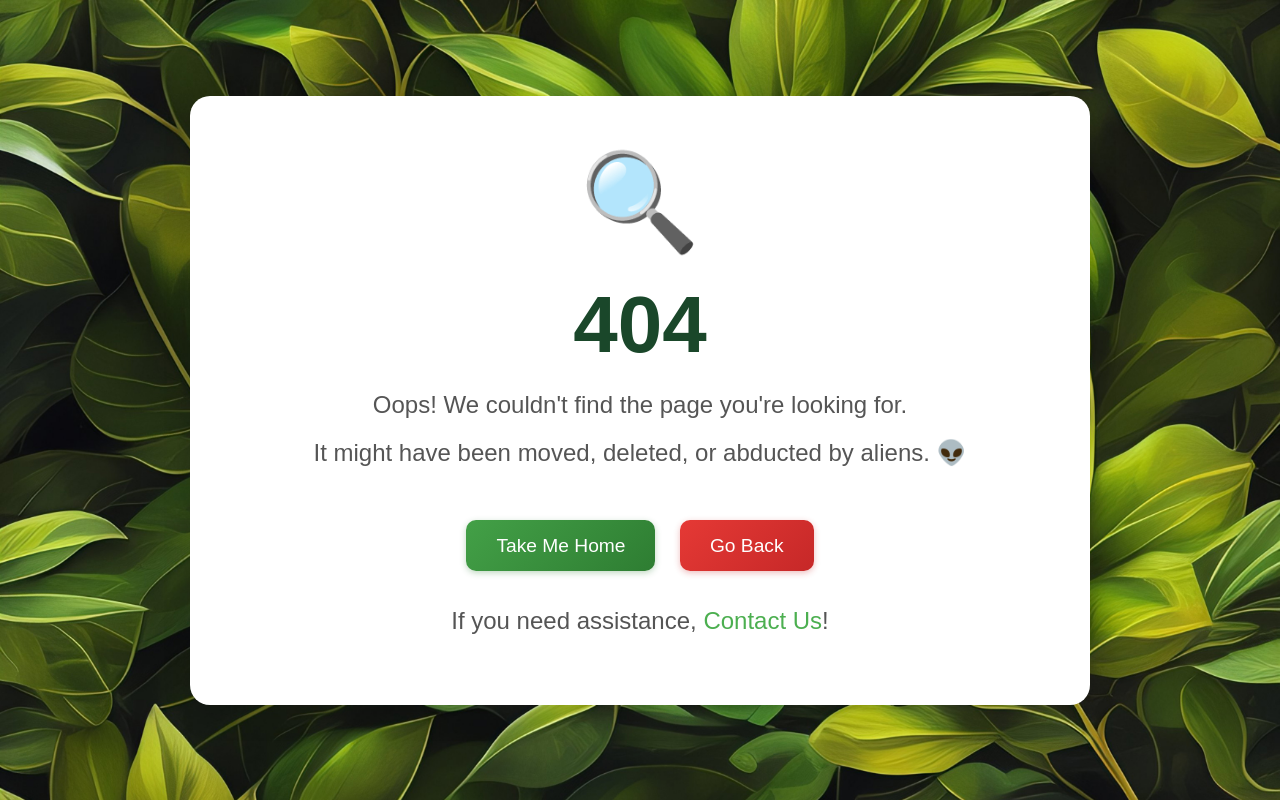
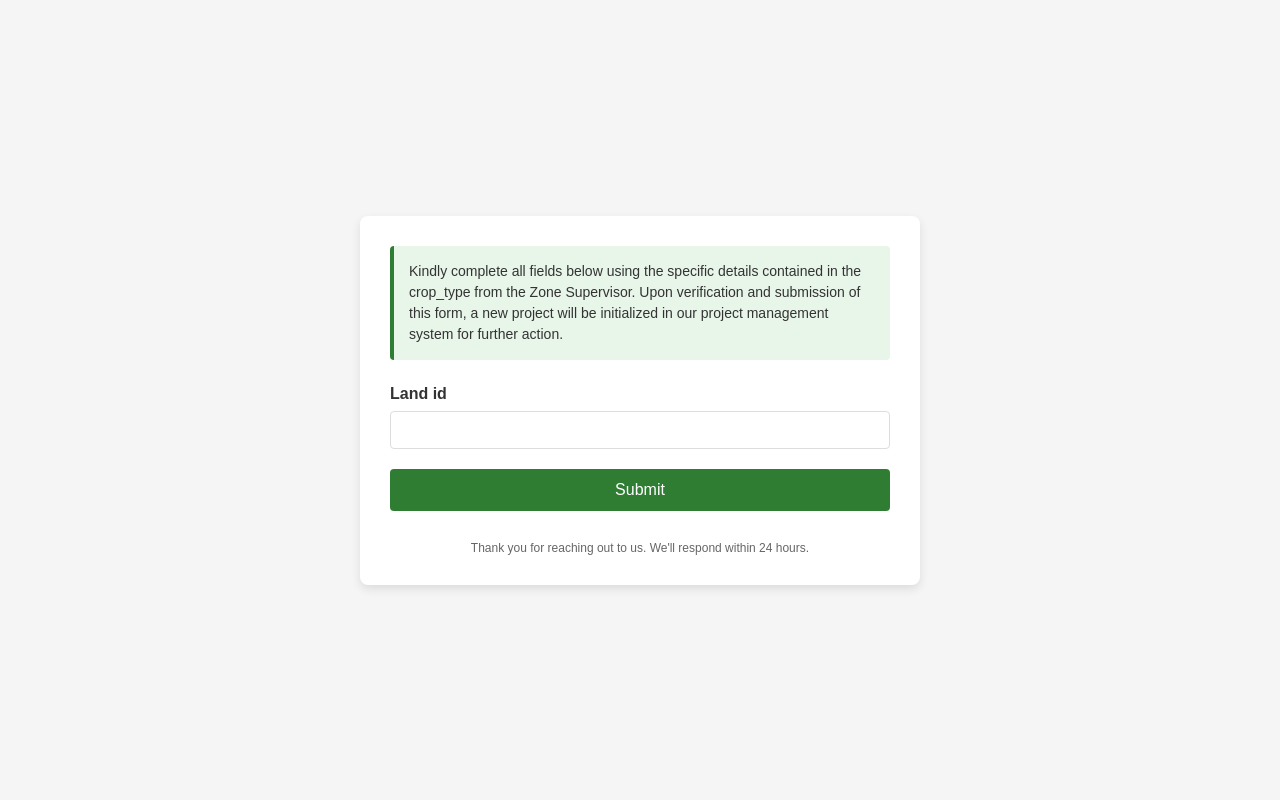
Before and after one commit to rashmipathinayaka/Green-Lease, a PHP site: page /Green-lease/admin/initialize_project in a window 1280 px wide. Run offline with PHP 8.4, Linux system fonts and the light colour scheme.

Commit message:
created project initialization

```diff
--- /dev/null
+++ b/app/controllers/Admin/Initialize_project.php
@@ -0,0 +1,48 @@
+<?php
+class Initialize_project {
+    use Controller;
+    private $project;
+
+    public function __construct() {
+        $this->project = new RProject;
+    }
+
+    public function index() {
+        $showBigForm = false;
+        $landInfo = null;
+        $supinfo = null;
+
+        if ($_SERVER['REQUEST_METHOD'] === 'POST') {
+            $formdata = [
+                'land_id' => $_POST['land_id'] ?? null,
+                'crop_type' => $_POST['crop_type'] ?? null,
+                'duration' => $_POST['duration'] ?? null,
+                'supervisor_id' => $_POST['supervisor_id'] ?? null,
+                'status' => 'ongoing',
+                'start_date' => date('Y-m-d H:i:s'),
+            ];
+
+            // If only land_id is posted (first form)
+            if (!isset($_POST['crop_type'])) {
+                $landInfo = $this->project->getforminfo($formdata['land_id']);
+                $supinfo = $this->project->getsupinfo($formdata['land_id']);
+                $showBigForm = true;
+            } else {
+                // Full form submitted, initialize project
+                if ($this->project->initializeproject($formdata)) {
+                    $_SESSION['success_message'] = "Project initialized successfully!";
+                    header('Location: ' . URLROOT . '/admin/initialize_project');
+                    exit;
+                }
+            }
+        }
+
+        $this->view('admin/initialize_project', [
+            'showBigForm' => $showBigForm,
+            'landInfo' => $landInfo,
+            'supinfo' => $supinfo,
+        ]);
+    }
+
+
+}
--- a/app/models/RProject.php
+++ b/app/models/RProject.php
@@ -13,6 +13,8 @@ class RProject
        'duration',
        'status',
        'end_date',
+       'start_date',
+         'crop_type',
     ];
 
     // Method to count the number of projects for a given supervisor
@@ -89,5 +91,40 @@ $this->query($query,$data);
 
 }
 
+//admin initilaize project
+
+public function initializeproject($formdata){
+    $query="INSERT INTO project (land_id,crop_type,duration,status,start_date,supervisor_id) VALUES (:land_id,:crop_type,:duration,:status,:start_date,:supervisor_id)";
+
+
+
+   return  $this->query($query,$formdata);
+}
+
+
+public function getforminfo($land_id){
+    $query="SELECT * FROM land WHERE id=:land_id";
+    $data=[
+        'land_id'=>$land_id
+    ];
+    $result=$this->query($query,$data);
+    return $result ? $result[0] : null;  // return single land details
 
 }
+
+
+
+public function getsupinfo($land_id){
+    $query="SELECT * FROM site_visit WHERE id=:land_id";
+    $data=[
+        'land_id'=>$land_id
+    ];
+    $result=$this->query($query,$data);
+    return $result ? $result[0] : null;  // return single land details
+
+}
+
+
+
+
+}
--- /dev/null
+++ b/app/views/admin/initialize_project.view.php
@@ -0,0 +1,87 @@
+<!DOCTYPE html>
+<html lang="en">
+
+<head>
+    <meta charset="UTF-8">
+    <meta name="viewport" content="width=device-width, initial-scale=1.0">
+    <link rel="stylesheet" href="<?php echo URLROOT; ?>/assets/css/admin/project.css">
+
+    <title>Green & White Form</title>
+
+</head>
+
+<body>
+    <?php $showBigForm = $data['showBigForm'] ?? false; ?>
+
+    <div class="form-container">
+        <div class="info">
+            Kindly complete all fields below using the specific details contained in the crop_type
+            from the Zone Supervisor. Upon verification and submission of this form, a new project will be
+            initialized in our project management system for further action.</div>
+
+
+        <?php if (isset($_SESSION['success_message'])): ?>
+            <div class="message success-message"><?php echo $_SESSION['success_message'];
+                                                    unset($_SESSION['success_message']); ?></div>
+        <?php endif; ?>
+
+        <?php if (!empty($data['message'])): ?>
+            <div class="message error-message"><?php echo $data['message']; ?></div>
+        <?php endif; ?>
+
+        <h2></h2>
+
+        <?php if (!$showBigForm): ?>
+            <form action="<?= URLROOT ?>/Admin/initialize_project/" method="POST">
+                <div class="lil-form">
+                    <div class="form-group">
+                        <label for="land_id">Land id</label>
+                        <input type="number" id="land_id" name="land_id" required>
+                    </div>
+                    <button type="submit">Submit</button>
+                </div>
+            </form>
+        <?php endif; ?>
+
+
+        <?php if ($showBigForm): ?>
+            <div class="big-form">
+                <form action="<?= URLROOT ?>/Admin/initialize_project/" method="POST">
+                    <div class="form-group">
+                        <label for="crop_type">Crop type</label>
+                        <div class="note">preferred crop of the landowner: <?php echo htmlspecialchars($landInfo->crop_type); ?>
+                        </div>
+                        <input type="text" id="crop_type" name="crop_type" required>
+                    </div>
+
+                    <div class="form-group">
+                        <label for="duration">Duration of the project</label>
+                        <input type="number" id="duration" name="duration" required>
+                    </div>
+
+                    <div class="form-group">
+                        <label for="supervisor_id">Supervisor id</label>
+                        <div class="note">Supervisor assigned for the site visit: <?php echo htmlspecialchars($supinfo->supervisor_id); ?>
+
+                        <input type="number" id="supervisor_id" name="supervisor_id" required>
+                    </div>
+
+                    <div class="form-group">
+                        <label for="message">Your Message</label>
+                        <textarea id="message" name="message" rows="4"></textarea>
+                    </div>
+
+                    <button type="submit">Submit</button>
+                </form>
+            </div>
+        <?php endif; ?>
+
+        <div class="form-footer">
+            Thank you for reaching out to us. We'll respond within 24 hours.
+        </div>
+    </div>
+
+
+</body>
+
+</html>
--- a/app/views/admin/sidebar.php
+++ b/app/views/admin/sidebar.php
@@ -50,7 +50,10 @@
                 <a href="<?php echo URLROOT; ?>/Admin/Manage_land">Manage Lands</a>
             </li>
 
-
+            <li>
+                <img src="<?= URLROOT ?>/assets/images/leaf (3).png" alt="Green Lease Logo" class="menu-icon">
+                <a href="<?php echo URLROOT; ?>/Admin/Initialize_project">Initialize project</a>
+            </li>
 
             <li>
                 <img src="<?= URLROOT ?>/assets/images/leaf (3).png" alt="Green Lease Logo" class="menu-icon">
--- a/app/views/components/project.view.php
+++ b/app/views/components/project.view.php
@@ -237,6 +237,8 @@
                     </div>
                     <div class="member-info">
                         <h4><?php echo htmlspecialchars($sitehead->full_name); ?></h4>
+                        <h4>Tel:<?php echo htmlspecialchars($sitehead->contact_no) ?></h4>
+
                         <p>Sitehead of the land</p>
                     </div>
                 </div>
@@ -249,6 +251,8 @@
                     </div>
                     <div class="member-info">
                         <h4><?php echo htmlspecialchars($supervisor->full_name) ?></h4>
+                        <h4>Tel:<?php echo htmlspecialchars($supervisor->contact_no) ?></h4>
+
                         <p>Supervisor for the zone
                             Agronomist
                         </p>
```
Also changed, not shown: public/assets/CSS/admin/project.css (added).
